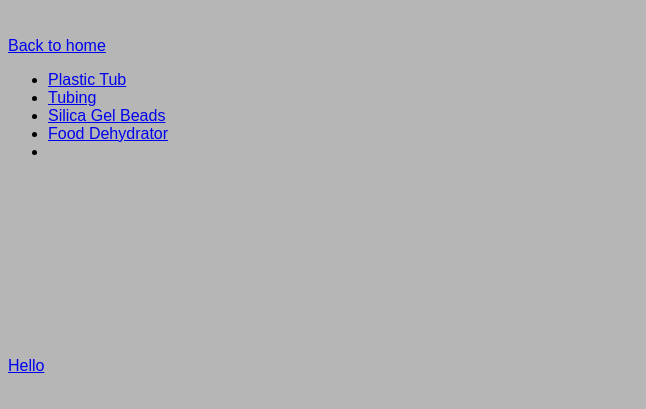
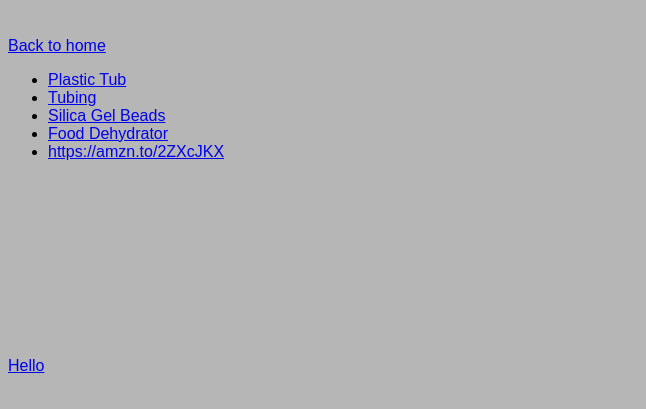
Before and after one commit to RyanW00123/RyanW00123.github.io, a plain HTML site: page AmznLinks.html in a window 1280 px wide. Shown: the part 79-488 px from the top of the page, without its empty margins (0-646 px from the left). Drawn offline with Linux system fonts and the light colour scheme.

Commit message:
Update AmznLinks.html

```diff
--- a/AmznLinks.html
+++ b/AmznLinks.html
@@ -20,7 +20,7 @@
 			<li><a href="https://amzn.to/2KE5vBN"> Tubing<br>
 			<li><a href="https://amzn.to/2YWcCe3"> Silica Gel Beads<br>
 			<li><a href="https://amzn.to/2YXpaG0"> Food Dehydrator<br>
-			<li><a href="https://amzn.to/2ZXcJKX"> <br>
+			<li><a href="https://amzn.to/2ZXcJKX"> https://amzn.to/2ZXcJKX<br>
 
 		</ul>
 
```
